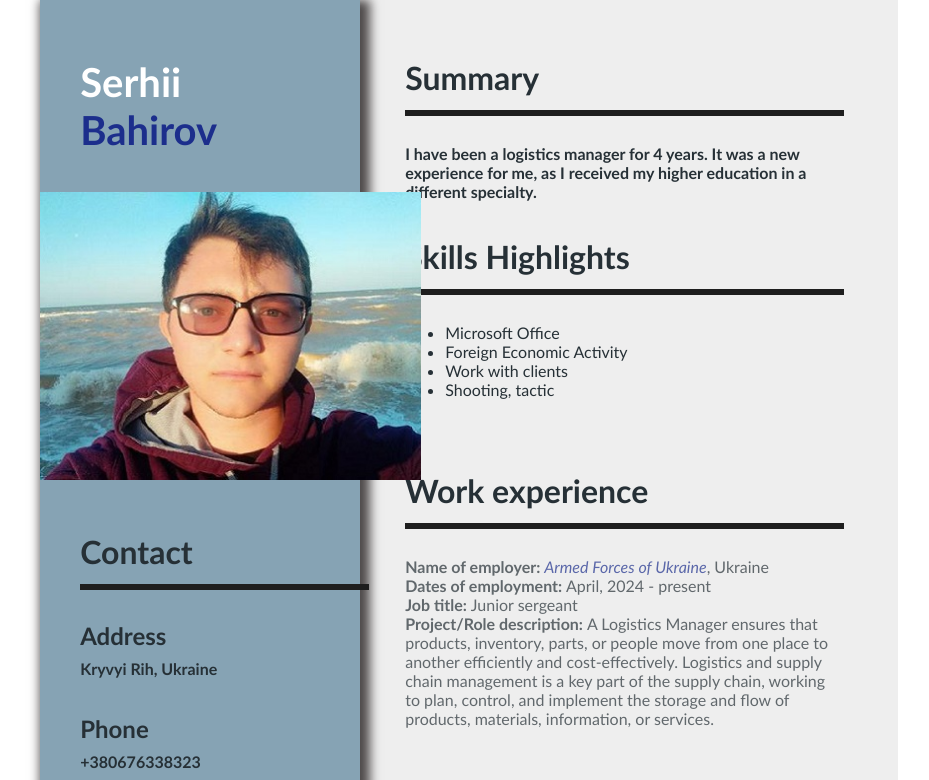
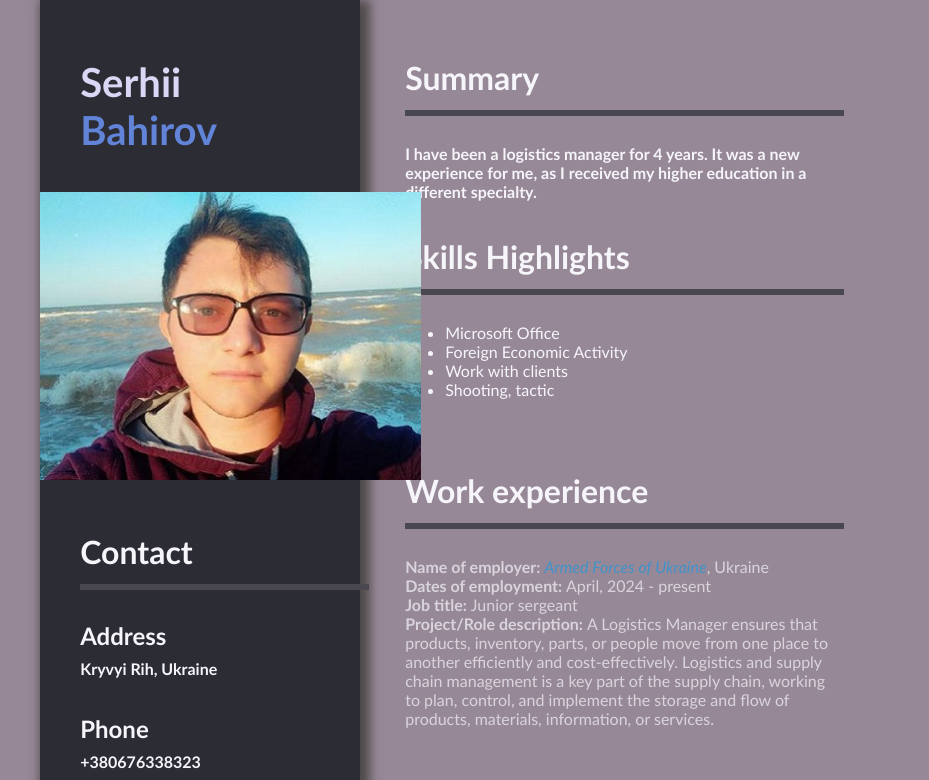
Before and after one commit to bgrv14/RDv2, a plain HTML site: page index.html in a window 1280 px wide. Shown: the top 780 px of the page, without its empty margins (171-1100 px from the left). Drawn offline with Linux system fonts and the light colour scheme.

Commit message:
fix for lesson18

```diff
--- a/index.html
+++ b/index.html
@@ -7,7 +7,7 @@
     <title>Bahirov's CV</title>
   </head>
 
-  <body class="main-theme">
+  <body class="my-theme">
     <div class="full">
       <div class="LeftSide">
         <div class="name">Serhii</div>
--- a/style.scss
+++ b/style.scss
@@ -51,7 +51,7 @@
         .full {
             display: grid;
             height: 100vh;
-        grid-template-columns: 40vh 42vw;
+            grid-template-columns: 40vh 42vw;
             grid-template-rows: 174vh;
             grid-template-areas: "LeftSide RightSide";
             justify-content: center;
```
Also changed, not shown: 1 other file.
